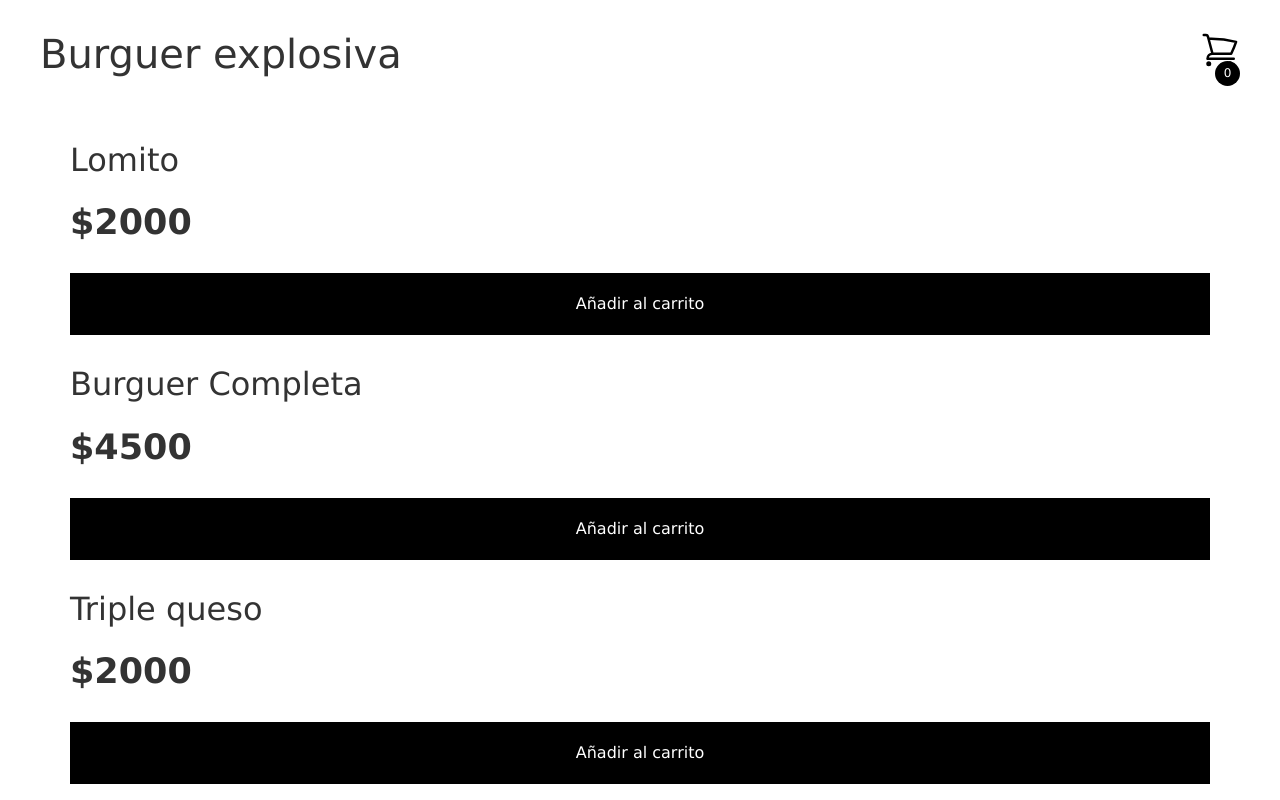
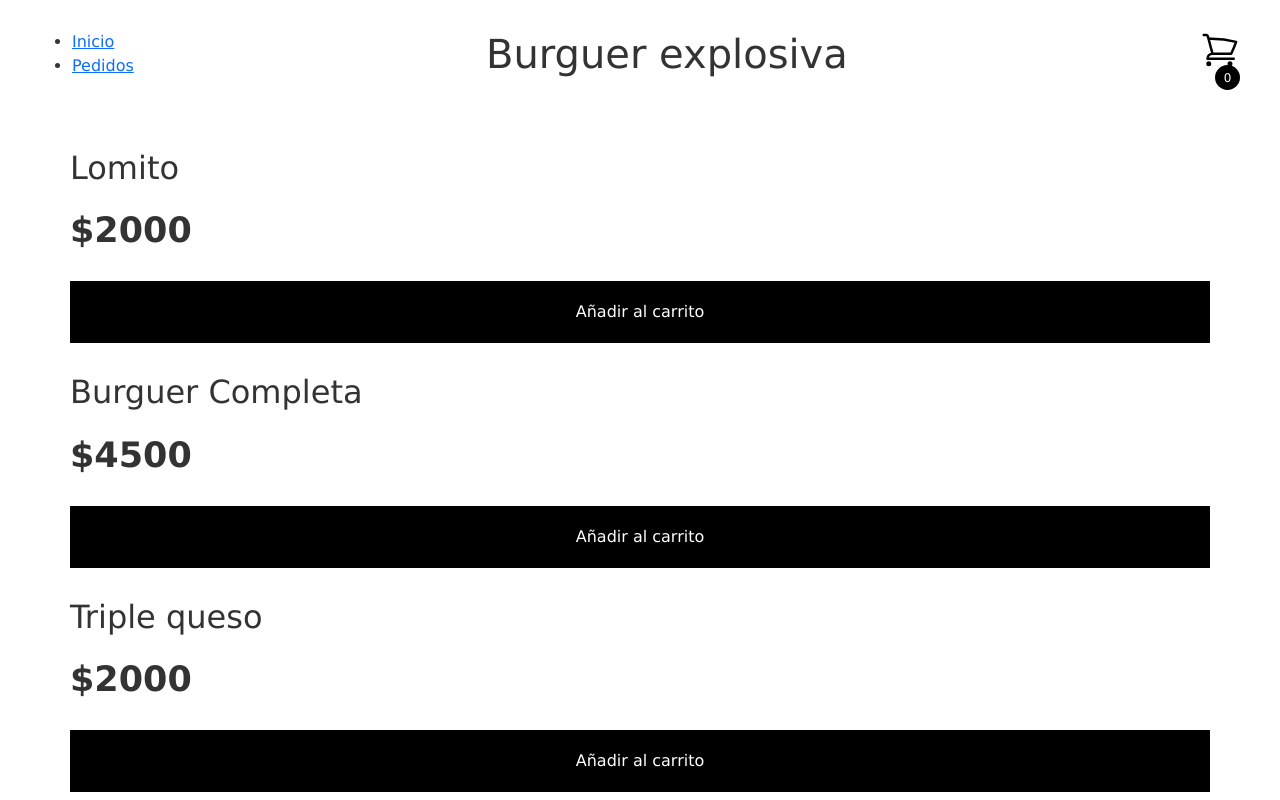
Before and after one commit to schJuan/Proyecto12, a plain HTML site: page index.html in a window 1280 px wide. Shown: the top 800 px of the page. Drawn offline with nearby package versions, Linux system fonts and the light colour scheme; some packages are replaced by stand-ins of ours; a script that the page names is missing.

Commit message:
casi pre entrega

```diff
--- a/index.html
+++ b/index.html
@@ -11,6 +11,10 @@
 </head>
 <body>
     <header>
+        <ul>
+            <li> <a href="./index.html">Inicio</a></li>
+            <li><a href="./paginas/pedidos.html">Pedidos</a></li>
+        </ul>
         <h1>Burguer explosiva</h1>
         <div class="container-icon">
             <div class="container-cart-icon">
```
Also changed, not shown: paginas/pedidos.html (+2 -0 lines).
